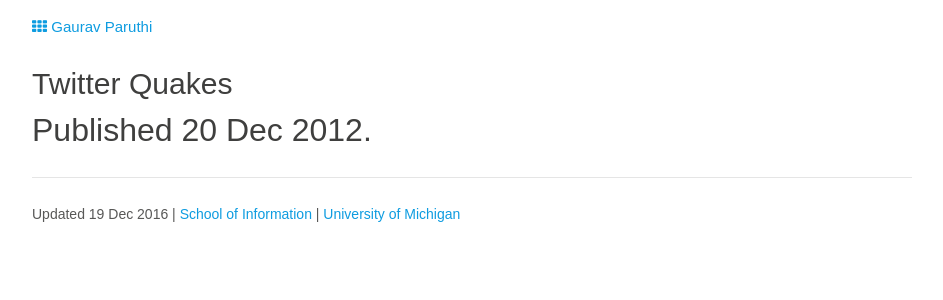
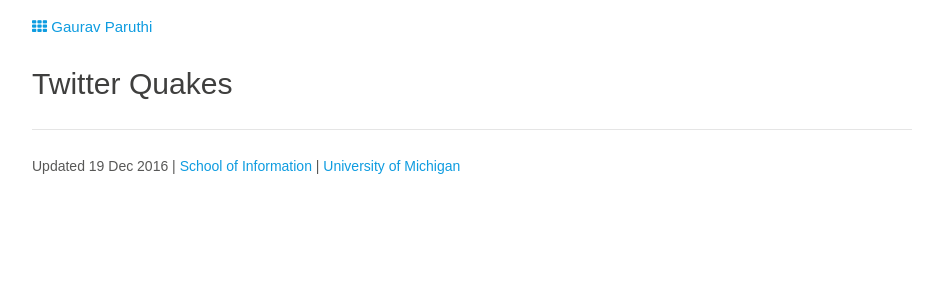
Before and after one commit to gparuthi/gparuthi.github.io, a Jekyll site: the page built from _posts/2012-12-20-twitter-quakes.md, in a window 1280 px wide. Shown: the top 300 px of the page, without its empty margins (168-1111 px from the left). Built offline with Jekyll 4.4.1, drawn with Linux system fonts in a browser that asks for light colours; nearby versions of some CDN libraries; part of the change alters nothing that is shown.

Commit message:
Fixed stuff

```diff
--- a/_includes/head.html
+++ b/_includes/head.html
@@ -49,14 +49,15 @@
         document.addEventListener('click', call_event, false);
     });
 
-      var _gaq = _gaq || [];
-      _gaq.push(['_setAccount', 'UA-10074884-1']);
-      _gaq.push(['_trackPageview']);
+    </script>
+    <script>
+  (function(i,s,o,g,r,a,m){i['GoogleAnalyticsObject']=r;i[r]=i[r]||function(){
+  (i[r].q=i[r].q||[]).push(arguments)},i[r].l=1*new Date();a=s.createElement(o),
+  m=s.getElementsByTagName(o)[0];a.async=1;a.src=g;m.parentNode.insertBefore(a,m)
+  })(window,document,'script','https://www.google-analytics.com/analytics.js','ga');
 
-      (function() {
-        var ga = document.createElement('script'); ga.type = 'text/javascript'; ga.async = true;
-        ga.src = ('https:' == document.location.protocol ? 'https://ssl' : 'http://www') + '.google-analytics.com/ga.js';
-        var s = document.getElementsByTagName('script')[0]; s.parentNode.insertBefore(ga, s);
-      })();
-    </script>
+  ga('create', 'UA-18031723-2', 'auto');
+  ga('send', 'pageview');
+
+</script>
 </head>
--- a/_layouts/default.html
+++ b/_layouts/default.html
@@ -15,8 +15,9 @@
                             {{ site.name }}
                         </a>
                     </p>
-                    <h1>{{ page.title | markdownify | strip }}{% if page.date %}                         Published {{ page.date | date_to_string }}.
-                     {% endif %}
+                    <h1>{{ page.title | markdownify | strip }}</h1>
+
+
                 {% endif %}
             </div>
 
```
